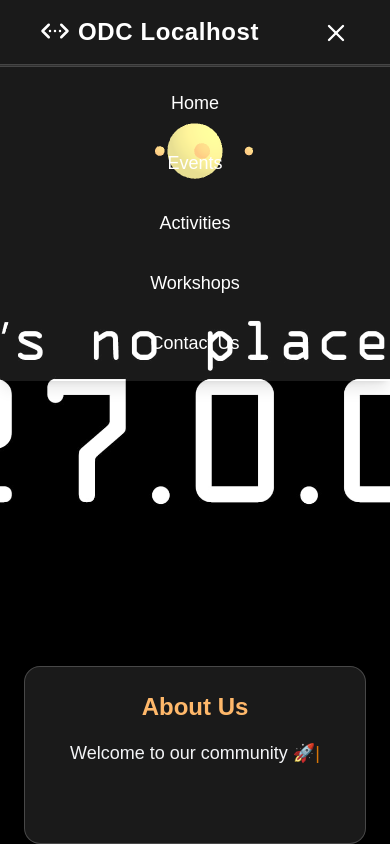
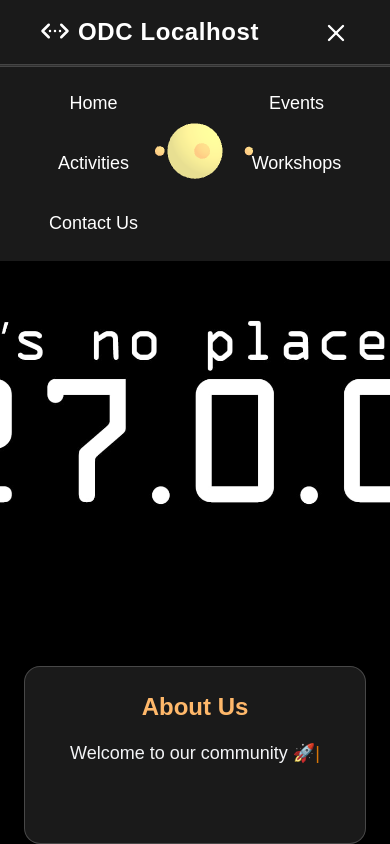
Before and after one commit to oussamazaidi11/ODC, a Next.js app: page / in a window 390 px wide. Both pictures are taken after a click on the button 336 px from the left and 33 px from the top of the page. Built offline with nearby package versions, Linux system fonts and the light colour scheme.

Commit message:
+++++++++

```diff
--- a/app/components/NavBar.tsx
+++ b/app/components/NavBar.tsx
@@ -50,7 +50,7 @@ export default function NavBar({ onSectionChange }: { onSectionChange: (id: stri
   <div
     className="absolute top-16 left-0 w-full
     backdrop-blur-3xl bg-white/10 text-white
-          flex flex-col items-center gap-4 py-4 md:hidden
+    grid grid-cols-2 gap-4 py-4 md:hidden
     border-t border-white/10 shadow-lg animate-fadeIn"
   >
     {menuItems.map((item) => (
@@ -58,13 +58,14 @@ export default function NavBar({ onSectionChange }: { onSectionChange: (id: stri
         key={item.id}
         onClick={() => handleClick(item.id)}
         className="w-full text-center py-2 text-lg font-medium
-              hover:bg-white/20 transition-all duration-200"
+        hover:bg-white/20 transition-all duration-200 rounded-lg"
       >
         {item.name}
       </button>
     ))}
   </div>
 )}
+
     </nav>
   );
 }
```
Lines whose indentation alone changed are shown as unchanged.
